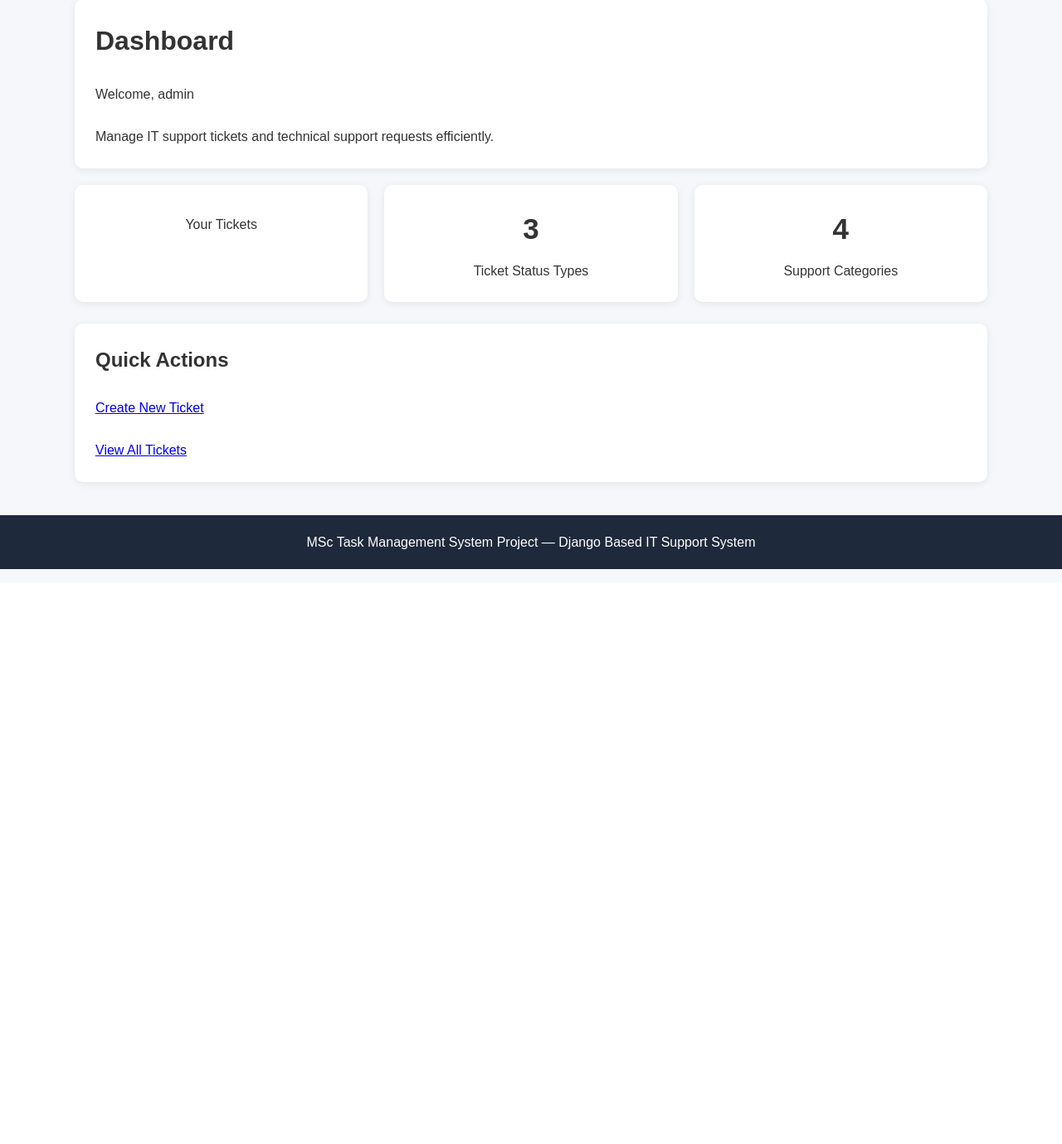
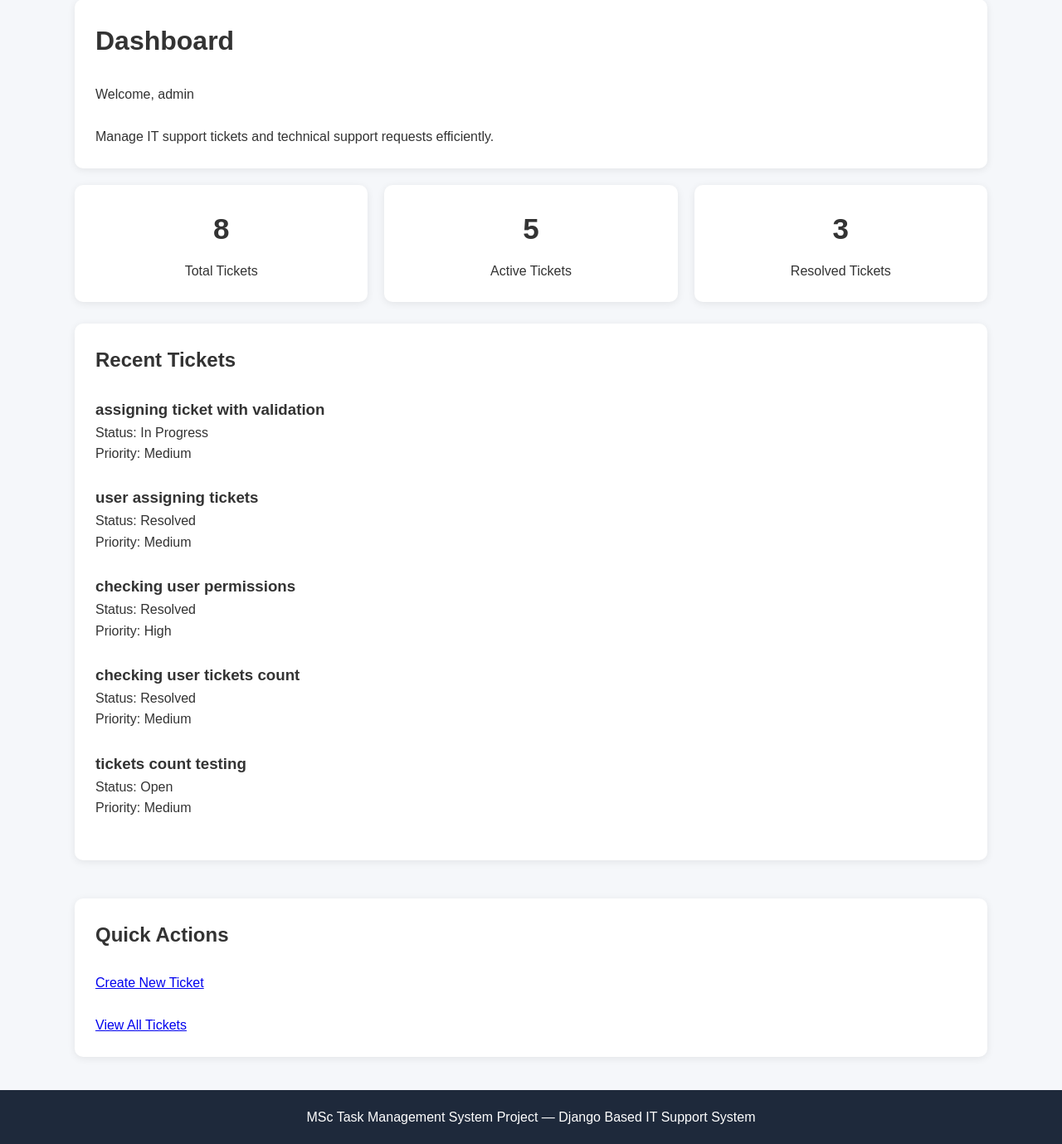
Before and after one commit to usamaio/ITSystem, a Django app: page /dashboard/ in a window 1280 px wide. Shown: the part 98-1477 px from the top of the page at 83% size. Before the commit the page ends 784 px from the top, so only its background shows below. Run offline with Django 5.2, Linux system fonts and the light colour scheme; a user stored in the database is signed in; data comes from the database, SQL or seed files in the repository; both versions use the stored data as it was after the commit.

Commit message:
work on validations and UX

```diff
--- a/ITSystem/static/css/style.css
+++ b/ITSystem/static/css/style.css
@@ -229,3 +229,14 @@
         width:100%;
     }
 }
+
+
+.error-message {
+
+    color: red;
+
+    margin-top: 5px;
+
+    font-size: 14px;
+
+}
--- a/ITSystem/templates/dashboard.html
+++ b/ITSystem/templates/dashboard.html
@@ -24,27 +24,65 @@
 
     <div class="stat-card">
 
-        <h2>{{ user.ticket_set.count }}</h2>
+        <h2>{{ total_tickets }}</h2>
 
-        <p>Your Tickets</p>
+        {% if user.is_superuser %}
+
+            <p>Total Tickets</p>
+
+        {% else %}
+
+            <p>My Tickets</p>
+
+        {% endif %}
 
     </div>
 
     <div class="stat-card">
 
-        <h2>3</h2>
+        <h2>{{ active_tickets }}</h2>
 
-        <p>Ticket Status Types</p>
+        <p>Active Tickets</p>
 
     </div>
 
     <div class="stat-card">
 
-        <h2>4</h2>
+        <h2>{{ resolved_tickets }}</h2>
 
-        <p>Support Categories</p>
+        <p>Resolved Tickets</p>
 
     </div>
+
+</div>
+
+<br>
+
+<div class="card">
+
+    <h2>Recent Tickets</h2>
+
+    <br>
+
+    {% for ticket in tickets %}
+
+        <div class="ticket-card">
+
+            <h3>{{ ticket.title }}</h3>
+
+            <p>Status: {{ ticket.status }}</p>
+
+            <p>Priority: {{ ticket.priority }}</p>
+
+        </div>
+
+        <br>
+
+    {% empty %}
+
+        <p>No tickets available.</p>
+
+    {% endfor %}
 
 </div>
 
--- a/ITSystem/urls.py
+++ b/ITSystem/urls.py
@@ -13,8 +13,8 @@
 
     path('tickets/create/', views.create_ticket, name='create_ticket'),
 
-    path('tickets/update/<int:id>/', views.update_ticket, name='update_ticket'),
+    path('tickets/update/<int:pk>/', views.update_ticket, name='update_ticket'),
 
-    path('tickets/delete/<int:id>/', views.delete_ticket, name='delete_ticket'),
+    path('tickets/delete/<int:pk>/', views.delete_ticket, name='delete_ticket'),
 
 ]
--- a/ITSystem/views.py
+++ b/ITSystem/views.py
@@ -43,7 +43,15 @@
 
         tickets = Ticket.objects.all().order_by('-id')[:5]
 
-        ticket_count = Ticket.objects.count()
+        total_tickets = Ticket.objects.count()
+
+        active_tickets = Ticket.objects.exclude(
+            status='Resolved'
+        ).count()
+
+        resolved_tickets = Ticket.objects.filter(
+            status='Resolved'
+        ).count()
 
     else:
 
@@ -51,14 +59,30 @@
             assigned_to=request.user
         ).order_by('-id')[:5]
 
-        ticket_count = Ticket.objects.filter(
+        total_tickets = Ticket.objects.filter(
             assigned_to=request.user
+        ).count()
+
+        active_tickets = Ticket.objects.filter(
+            assigned_to=request.user
+        ).exclude(
+            status='Resolved'
+        ).count()
+
+        resolved_tickets = Ticket.objects.filter(
+            assigned_to=request.user,
+            status='Resolved'
         ).count()
 
     context = {
 
         'tickets': tickets,
-        'ticket_count': ticket_count
+
+        'total_tickets': total_tickets,
+
+        'active_tickets': active_tickets,
+
+        'resolved_tickets': resolved_tickets
 
     }
 
@@ -94,13 +118,18 @@
 
     if request.method == 'POST':
 
-        form = TicketForm(request.POST)
+        form = TicketForm(request.POST, user=request.user)
 
         if form.is_valid():
 
             ticket = form.save(commit=False)
 
             ticket.created_by = request.user
+
+            # STANDARD USER AUTO ASSIGNED TO SELF
+            if not request.user.is_superuser:
+
+                ticket.assigned_to = request.user
 
             ticket.save()
 
@@ -110,13 +139,14 @@
 
     else:
 
-        form = TicketForm()
+        form = TicketForm(user=request.user)
 
     return render(request, 'tasks/create_ticket.html', {
 
         'form': form
 
     })
+
 
 
 # UPDATE TICKET
@@ -133,7 +163,13 @@
 
     if request.method == 'POST':
 
-        form = TicketForm(request.POST, instance=ticket)
+        form = TicketForm(
+
+            request.POST,
+            instance=ticket,
+            user=request.user
+
+        )
 
         if form.is_valid():
 
@@ -145,7 +181,12 @@
 
     else:
 
-        form = TicketForm(instance=ticket)
+        form = TicketForm(
+
+            instance=ticket,
+            user=request.user
+
+        )
 
     return render(request, 'tasks/update_ticket.html', {
 
--- a/taskmanager/settings.py
+++ b/taskmanager/settings.py
@@ -33,7 +33,8 @@
 
 INSTALLED_APPS = [
 
-'jazzmin',
+    'jazzmin',
+    'bandit',
     'django.contrib.admin',
     'django.contrib.auth',
     'django.contrib.contenttypes',
```
Also changed, not shown: ITSystem/forms.py (+44 -25 lines), ITSystem/templates/tasks/create_ticket.html (+33 -3 lines), ITSystem/templates/tasks/update_ticket.html (+33 -3 lines), db.sqlite3.
